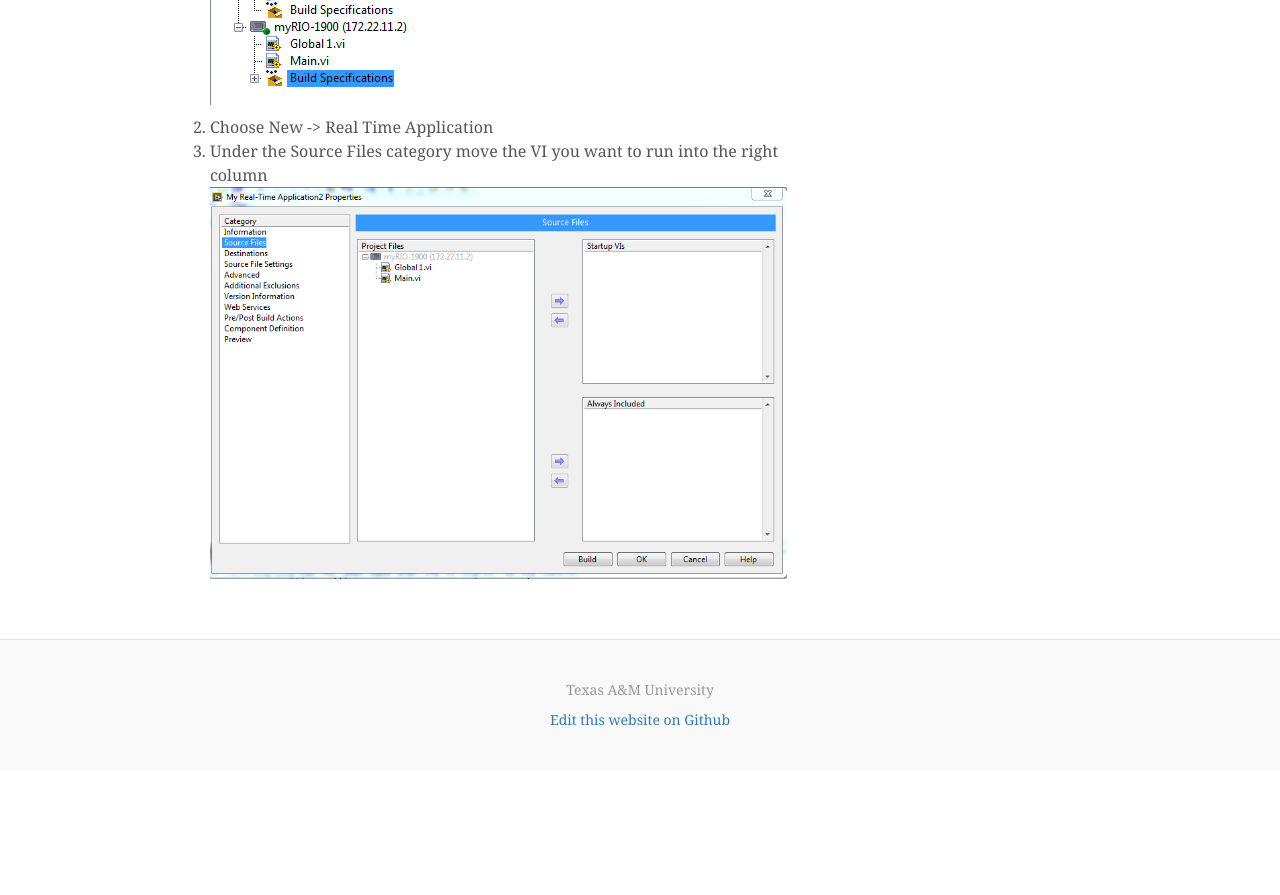
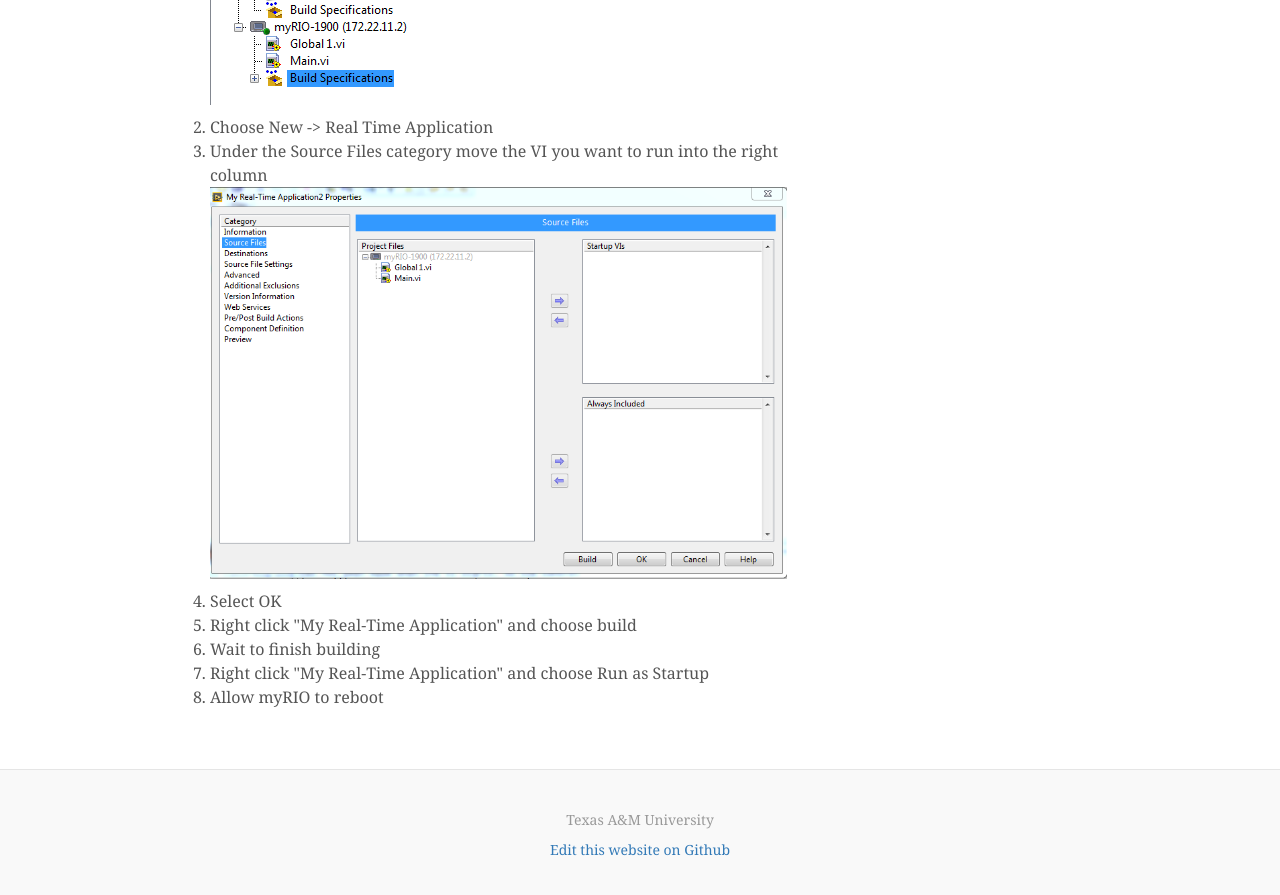
Before and after one commit to LabVIEW-Robotics/LabVIEW-Robotics.github.io, a Jekyll site: the page built from drone.html, in a window 1280 px wide and 900 px high, scrolled down 3030 px. Shown: the top 895 px of the window. Built offline with Jekyll 4.4.1, drawn with Linux system fonts in a browser that asks for light colours; nearby versions of some CDN libraries; Markdown is read by kramdown in place of the engine named in the settings; before the commit the page ends 3800 px from its top, so only the background shows below that.

Commit message:
real time

```diff
--- a/drone.html
+++ b/drone.html
@@ -86,5 +86,10 @@
 <li>Under the Source Files category move the VI you want to run into the right column
 <p><img src="/images/drone/source_files.PNG" style="max-width:100%" /></p>
 </li>
+<li>Select OK</li>
+<li>Right click "My Real-Time Application" and choose build</li>
+<li>Wait to finish building</li>
+<li>Right click "My Real-Time Application" and choose Run as Startup</li>
+<li>Allow myRIO to reboot</li>
 </ol>
 </p>
```
